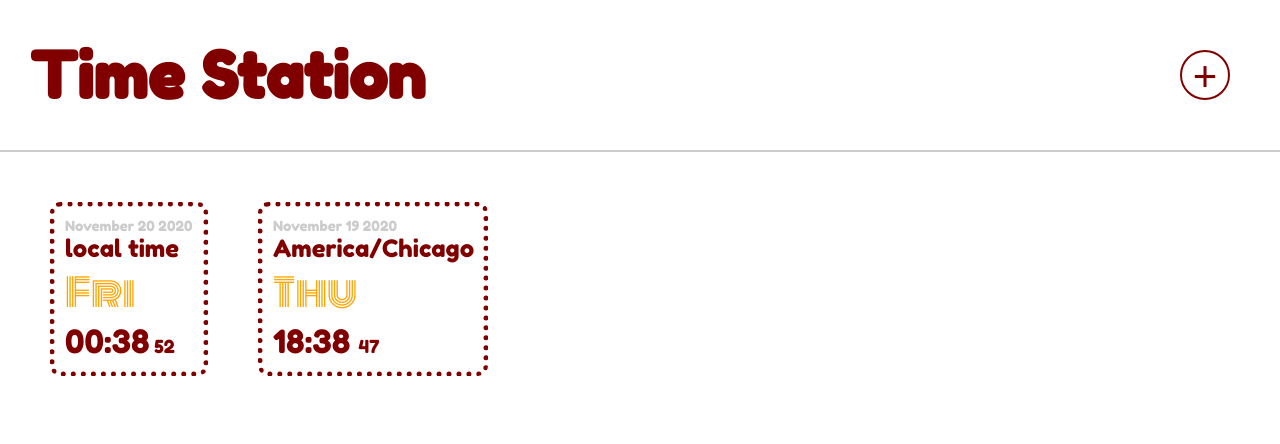
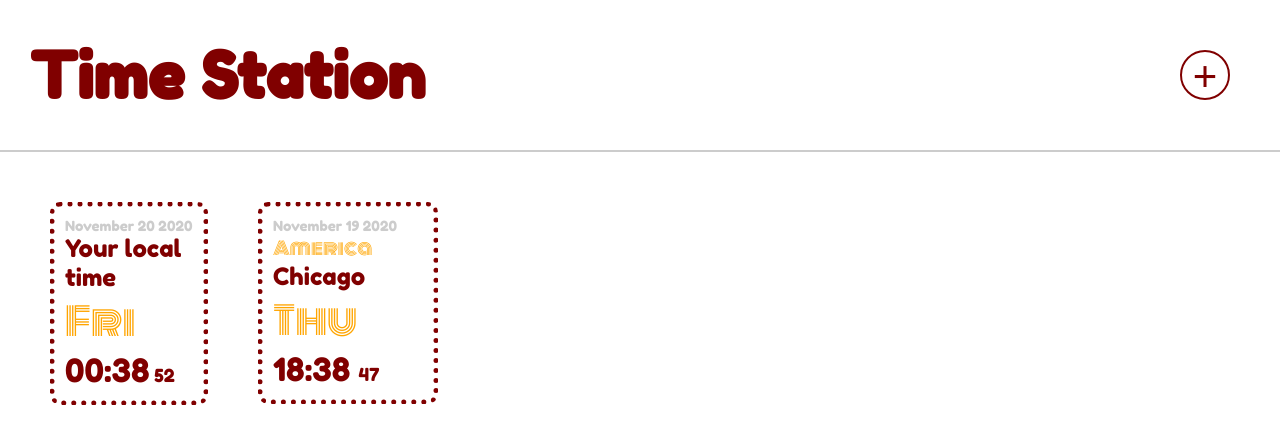
Before and after one commit to xiongkb/timezone-clock, a React (Create React App) app: page / in a window 1280 px wide. Shown: the top 444 px of the page. Built offline with nearby package versions, Linux system fonts and the light colour scheme.

Commit message:
split name to country and major city for better reading

```diff
--- a/src/Components/Time/time.js
+++ b/src/Components/Time/time.js
@@ -92,7 +92,7 @@ const Time = () => {
                 {displayTime.month} {displayTime.day} {displayTime.year}
             </div>
             <div className="time-location">
-                local time
+                Your local time
             </div>
             <div className="local-weekday">
                 {displayTime.weekday}
--- a/src/Components/Timezones/tz.css
+++ b/src/Components/Timezones/tz.css
@@ -4,7 +4,7 @@
     border: 5px #800000 dotted;
     border-radius: 10px;
     padding: 10px;
-    width: 200px;
+    width: 150px;
     height: auto;
     transition: transform .2s;
     float: left;
@@ -26,6 +26,11 @@
 .tz-seconds {
     font-size: 18px;
 }
-.tz-location {
-    font-size: 24px;
+.tz-country {
+    font-family: 'Monoton', cursive;
+    font-size: 18px;
+    color: #ffa500;
 }
+.tz-major-city {
+    font-size: 24px
+}
--- a/src/Components/Timezones/tz.js
+++ b/src/Components/Timezones/tz.js
@@ -7,18 +7,23 @@ const moment = require("moment-timezone");
 const Timezones = () => {
     let timezone = moment().tz("America/Chicago");
     let tzName = timezone._z.name;
+    let splitName = tzName.split("/");
+    let tzCountry = splitName[0];
+    let tzMajorCity = splitName[1];
     let tzDate = timezone.format("MMMM DD YYYY")
     let tzWeekDay = timezone.format("ddd")
     let tzHour = timezone.format("HH");
     let tzMinute = timezone.format("mm");
     let tzSeconds = timezone.format("ss");
 
-    console.log(moment.tz.zonesForCountry("US"))
+    // console.log(moment.tz.zonesForCountry("US"))
+    console.log(tzCountry + " " + tzMajorCity)
 
     return (
         <div className="tz-time">
             <div className="tz-month-year">{tzDate}</div>
-            <div className="tz-location">{tzName}</div>
+            <div className="tz-country">{tzCountry}</div>
+            <div className="tz-major-city">{tzMajorCity}</div>
             <div className="tz-weekday">{tzWeekDay}</div>
             <div>
                 {tzHour}:{tzMinute} <span className="tz-seconds">{tzSeconds}</span>
```
